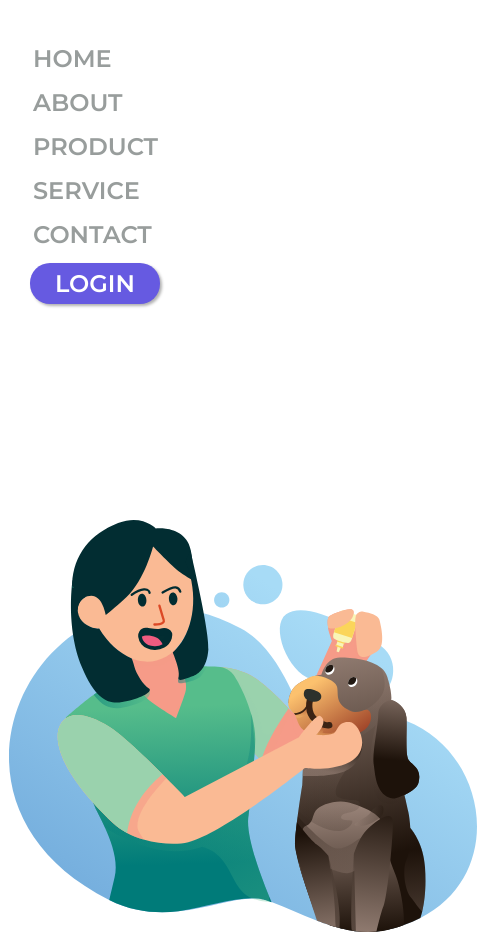
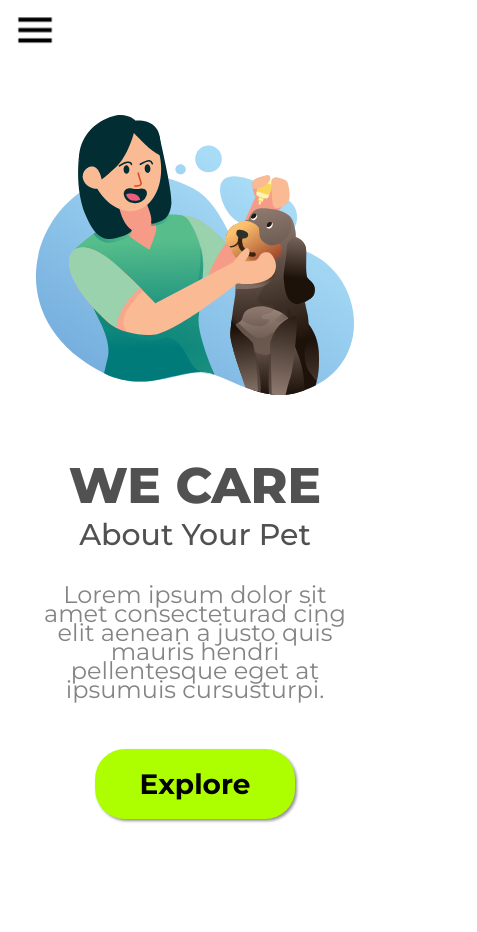
Before and after one commit to Matheus-Guerreiro/Veterinary, a plain HTML site: page index.html in a window 390 px wide. Shown: the top 932 px of the page, 477 px wide, since content can reach past the window. After the commit the page ends 869 px from the top, so only its background shows below. Drawn offline with Linux system fonts and the light colour scheme.

Commit message:
CSS finalized

```diff
--- a/index.html
+++ b/index.html
@@ -8,20 +8,24 @@
     <link rel="stylesheet" href="./styles.css">
     <link rel="preconnect" href="https://fonts.googleapis.com">
     <link rel="preconnect" href="https://fonts.gstatic.com" crossorigin>
-    <link href="https://fonts.googleapis.com/css2?family=Montserrat:wght@100;200;300;400;500;600;700;800&display=swap" rel="stylesheet">
+    <link href="https://fonts.googleapis.com/css2?family=Montserrat:wght@100;200;300;400;500;600;700;800&display=swap"
+        rel="stylesheet">
     <title>Veterinary</title>
 </head>
 
 <body>
-    <div class="navbar">
+
+    <img class="icon" src="./assets/menu-regular-24.png" alt="menu" onclick="showMenu()">
+
+    <div class="navbar" id="navbar-id">
         <a class="link-navbar">HOME</a>
         <a class="link-navbar">ABOUT</a>
         <a class="link-navbar">PRODUCT</a>
         <a class="link-navbar">SERVICE</a>
         <a class="link-navbar">CONTACT</a>
         <button class="button-login">LOGIN</button>
-        <img class="icon" src="./assets/menu-regular-24.png" alt="menu">
     </div>
+
     <div class="container">
         <div class="column1">
             <img class="vet" src="./assets/Illustration 1.svg" alt="Veterinary-and-dog">
@@ -41,4 +45,21 @@
     </div>
 </body>
 
+<script>
+
+    const menuList = document.getElementById("navbar-id")
+
+    menuList.style.maxHeight = "0px"
+
+    function showMenu() {
+        if (menuList.style.maxHeight == "0px") {
+            menuList.style.maxHeight = "490px"
+        } else {
+            menuList.style.maxHeight = "0px"
+        }
+    }
+
+
+</script>
+
 </html>
--- a/styles.css
+++ b/styles.css
@@ -28,6 +28,7 @@
     width: 130px;
     height: 41px;
     border: none;
+    margin-left: 15px;
     border-radius: 20px;
     background: #665AE1;
     font-weight: 600;
@@ -125,39 +126,84 @@ p {
     background: #96db00;
 }
 
-.icon{
+.icon {
+    width: 50px;
+    margin-top: 5px;
+    margin-left: 10px;
     display: none;
 }
 
-@media (max-width: 1350px) {
+@media (max-width: 1000px) {
 
-    .container{
+    .container {
         display: flex;
         flex-direction: column;
     }
 
-    .navbar{
+    .navbar {
         display: flex;
-        justify-content: space-between;
         flex-direction: column;
-        padding-right: 250px;
+        height: 320px;
+        margin-bottom: 0px;
+        margin-top: 0px;
+        overflow: hidden;
+        transition: all 1.4s 0.1s ease-in-out;
     }
 
-    .link-navbar{
+    .link-navbar {
+        margin-top: 10px;
         margin-bottom: 15px;
         margin-right: 15px;
     }
 
-    .button-login{
-        position: absolute;
-        left: 30px;
-        bottom: 540px;
+    .icon {
+        display: block;
     }
 
+    .column1 {
+        display: flex;
+        justify-content: center;
+        align-items: center;
+        margin: 0;
+        width: 350px;
+        height: 400px;
+    }
 
+    .column2 {
+        display: flex;
+        margin: 0;
+        justify-content: center;
+        align-items: center;
+        padding: 0;
+    }
 
+    h1 {
+        display: flex;
+        font-weight: 900;
+        font-size: 50px;
+        line-height: 61px;
+    }
 
+    h2 {
+        font-weight: 500;
+        font-size: 30px;
+        line-height: 37px;
+    }
 
+    p {
+        width: 320px;
+        display: flex;
+        font-weight: 400;
+        font-size: 24px;
+        line-height: 19px;
+        text-align: center;
+    }
 
+    .vet {
+        width: 126%;
+        height: 70%;
+        margin-bottom: 0px;
+        margin-left: 0px;
+    }
 
 }
```
